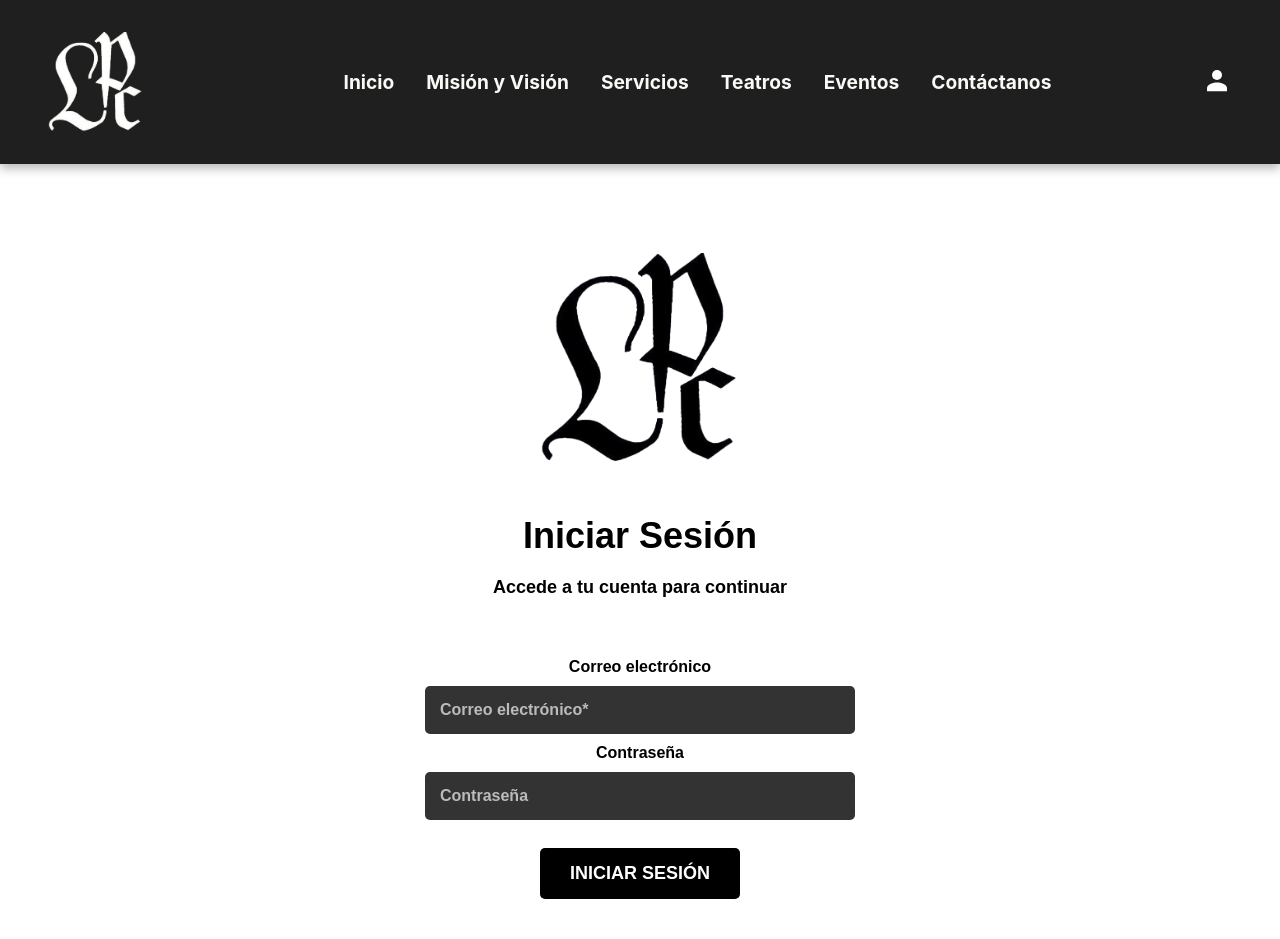
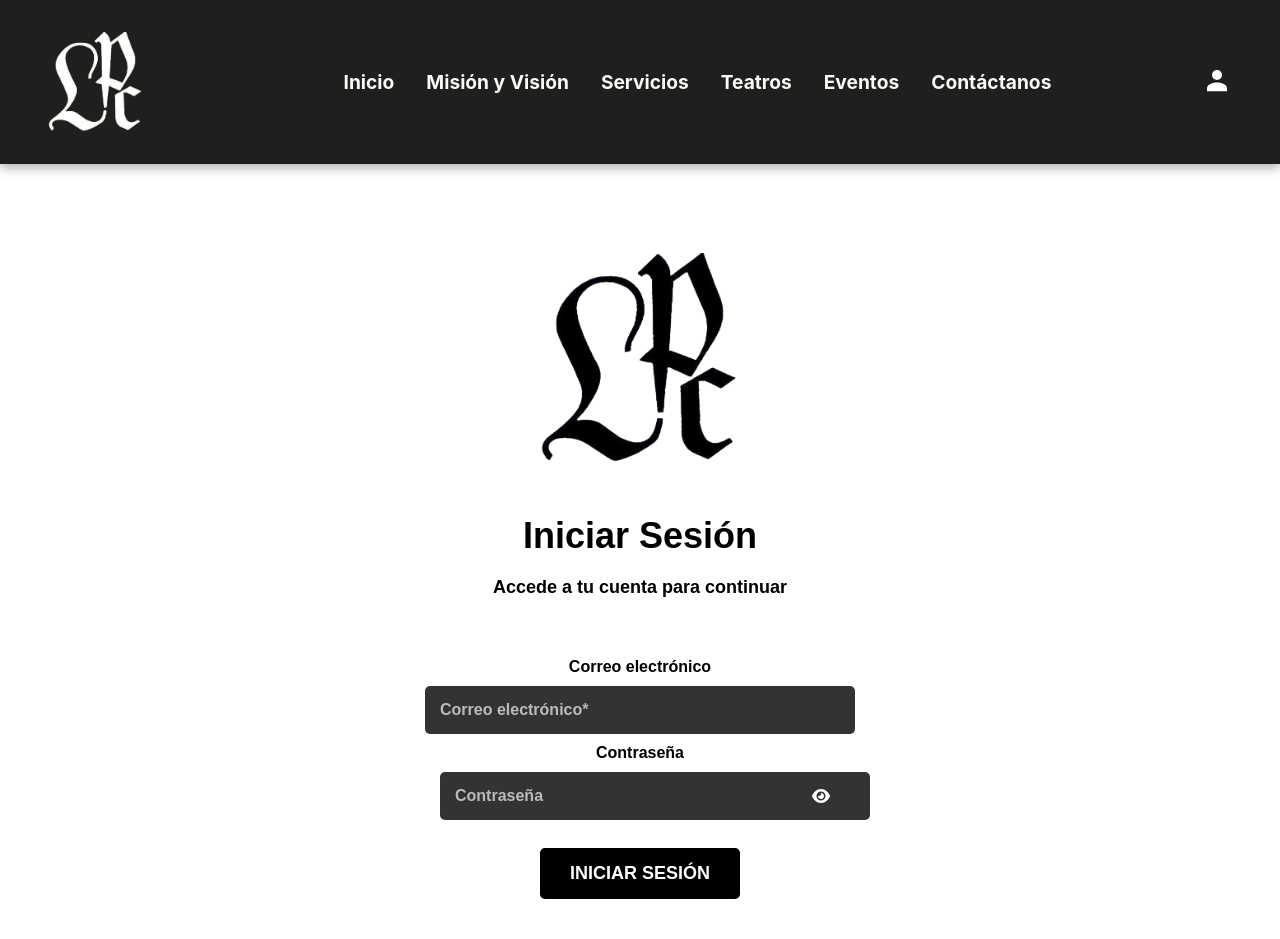
Before and after one commit to S3b4sB0t3r0/LPC, a React (Create React App) app in the folder FrontEnd/: page /login in a window 1280 px wide. Shown: the top 939 px of the page. Built offline with nearby package versions, Linux system fonts and the light colour scheme.

Commit message:
Pruebafinal3

```diff
--- a/FrontEnd/src/pages/Login.js
+++ b/FrontEnd/src/pages/Login.js
@@ -1,11 +1,14 @@
 import React, { useState } from 'react';
 import { useNavigate } from 'react-router-dom';
 import '../styles/Login.css';
+import { FontAwesomeIcon } from '@fortawesome/react-fontawesome';
+import { faEye, faEyeSlash } from '@fortawesome/free-solid-svg-icons';
 import logo from '../image/logo/9.png'; // Asegúrate de que esta ruta sea correcta
 
 function Login() {
   const [errorMessage, setErrorMessage] = useState('');
   const [successMessage, setSuccessMessage] = useState('');
+  const [showPassword, setShowPassword] = useState(false);
   const navigate = useNavigate();
 
   const handleSubmit = async (e) => {
@@ -15,7 +18,7 @@ function Login() {
 
     try {
       // Usa la variable de entorno para la URL de la API
-      const API_URL = process.env.REACT_APP_API_URL; // Esto obtiene la URL del backend desde la variable de entorno
+      const API_URL = process.env.REACT_APP_API_URL;
 
       if (!API_URL) {
         console.error("La variable de entorno REACT_APP_API_URL no está configurada correctamente.");
@@ -78,23 +81,40 @@ function Login() {
         <input type="email" name="email" id="email" placeholder="Correo electrónico*" required />
 
         <label htmlFor="password">Contraseña</label>
-        <input type="password" name="password" id="password" placeholder="Contraseña" required />
+        <div className="password-container">
+          <input
+            type={showPassword ? 'text' : 'password'}
+            name="password"
+            id="password"
+            placeholder="Contraseña"
+            required
+          />
+          <FontAwesomeIcon
+            icon={showPassword ? faEyeSlash : faEye}
+            className="toggle-password"
+            onClick={() => setShowPassword(!showPassword)}
+          />
+        </div>
 
         <br />
         <button type="submit">INICIAR SESIÓN</button>
       </form>
 
       {errorMessage && (
-        <div className="notification error" data-id="login.error">
+        <div className="notification error" data-id="login.error" aria-live="assertive">
           {errorMessage}
         </div>
       )}
+
       {successMessage && (
-        <div className="notification success" data-id="login.success">
+        <div className="notification success" data-id="login.success" aria-live="polite">
           {successMessage}
         </div>
       )}
-      <small>¿Olvidaste tu Contraseña? <a href="/restablecer">Ingresa Aquí</a></small>
+
+      <small>
+        ¿Olvidaste tu Contraseña? <a href="/restablecer">Ingresa Aquí</a>
+      </small>
     </div>
   );
 }
```
